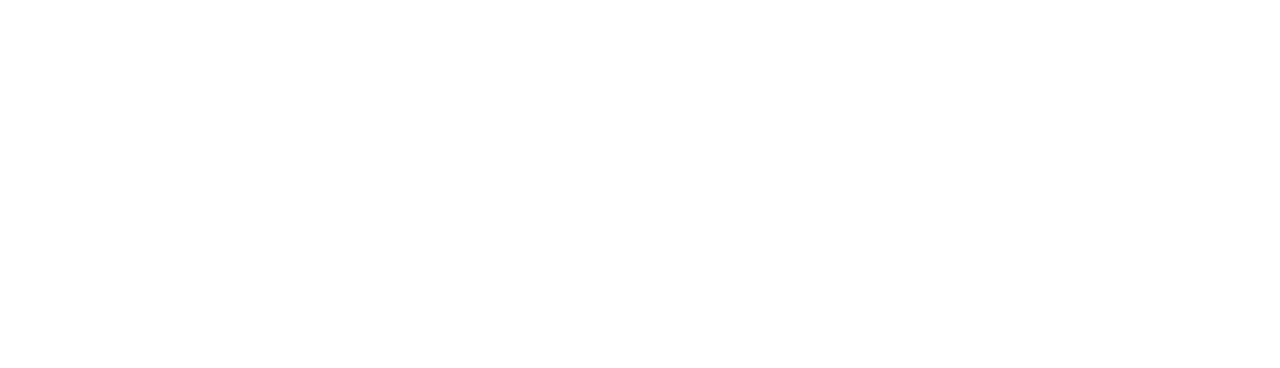
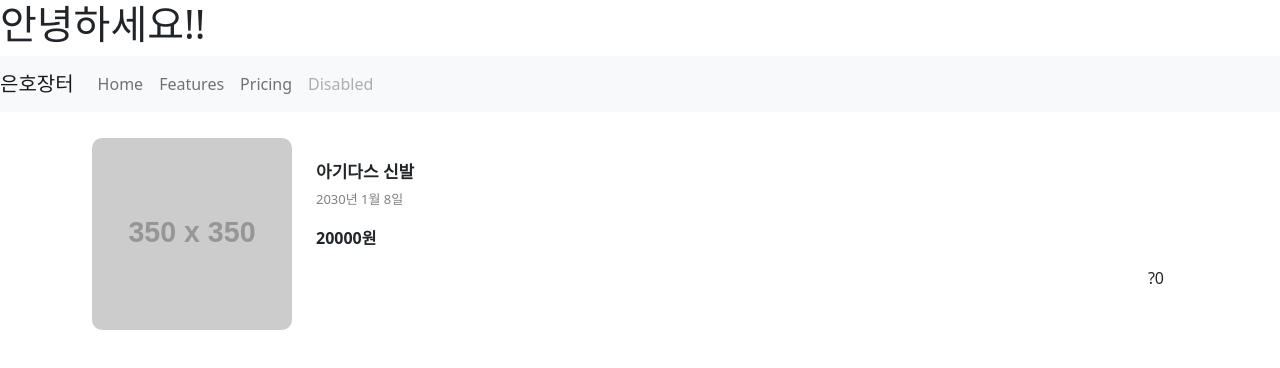
Before and after one commit to uno-km/Practice, a website: page FireBaseProj/public/index.html in a window 1280 px wide. Drawn offline with nearby package versions, Linux system fonts and the light colour scheme; no server answers; placeholder pictures from the web are drawn by us.

Commit message:
:wrench: change file

```diff
--- a/FireBaseProj/public/index.html
+++ b/FireBaseProj/public/index.html
@@ -6,18 +6,14 @@
   <meta name="viewport" content="width=device-width, initial-scale=1.0">
   <title>Document</title>
   <script src="https://www.gstatic.com/firebasejs/8.6.5/firebase-app.js"></script>
-  <script src="https://www.gstatic.com/firebasejs/8.6.5/firebase-auth.js"></script>
-  <script src="https://www.gstatic.com/firebasejs/8.6.5/firebase-firestore.js"></script>
-  <script src="https://www.gstatic.com/firebasejs/8.6.5/firebase-storage.js"></script>
+<script src="https://www.gstatic.com/firebasejs/8.6.5/firebase-auth.js"></script>
+<script src="https://www.gstatic.com/firebasejs/8.6.5/firebase-firestore.js"></script>
+<script src="https://www.gstatic.com/firebasejs/8.6.5/firebase-storage.js"></script>
+<script src="https://cdn.jsdelivr.net/npm/bootstrap@5.0.1/dist/js/bootstrap.bundle.min.js" integrity="sha384-gtEjrD/SeCtmISkJkNUaaKMoLD0//ElJ19smozuHV6z3Iehds+3Ulb9Bn9Plx0x4" crossorigin="anonymous"></script>
+<script src="https://code.jquery.com/jquery-3.6.0.min.js" integrity="sha256-/xUj+3OJU5yExlq6GSYGSHk7tPXikynS7ogEvDej/m4=" crossorigin="anonymous"></script>
   <script type="module">
-    // Import the functions you need from the SDKs you need
-    import { initializeApp } from "https://www.gstatic.com/firebasejs/9.17.2/firebase-app.js";
-    import { getAnalytics } from "https://www.gstatic.com/firebasejs/9.17.2/firebase-analytics.js";
-    // TODO: Add SDKs for Firebase products that you want to use
-    // https://firebase.google.com/docs/web/setup#available-libraries
-
-    // Your web app's Firebase configuration
-    // For Firebase JS SDK v7.20.0 and later, measurementId is optional
+    //import { initializeApp } from "https://www.gstatic.com/firebasejs/9.17.2/firebase-app.js";
+    //import { getAnalytics } from "https://www.gstatic.com/firebasejs/9.17.2/firebase-analytics.js";
     const firebaseConfig = {
       apiKey: "AIzaSyC7w0y1DWrVSOm9WUPjzAc6zkVQ0ZAaawo",
       authDomain: "my-firebase-proj-3047b.firebaseapp.com",
@@ -28,13 +24,58 @@
       appId: "1:93153747967:web:91a69df31d18e1d5343dca",
       measurementId: "G-31H6LG776S"
     };
+    firebase.initializeApp(firebaseConfig);
+    //const firebase = initializeApp(firebaseConfig);
+    //const analytics = getAnalytics(app);
+    const db = firebase.firestore();
+    db.collection('product').get().then((res)=>{
+      console.log(res);
+      res.forEach((el)=>{
+        console.log(el.data());
+      })
+    });
+  </script>
 
-    // Initialize Firebase
-    const app = initializeApp(firebaseConfig);
-    const analytics = getAnalytics(app);
-  </script>
 </head>
 <body>
-
+<h1>안녕하세요!!</h1>
+<nav class="navbar navbar-expand-lg navbar-light bg-light">
+  <a class="navbar-brand" href="#">은호장터</a>
+  <button class="navbar-toggler" type="button" data-toggle="collapse" data-target="#navbarNav" aria-controls="navbarNav" aria-expanded="false" aria-label="Toggle navigation">
+    <span class="navbar-toggler-icon"></span>
+  </button>
+  <div class="collapse navbar-collapse" id="navbarNav">
+    <ul class="navbar-nav">
+      <li class="nav-item active">
+        <a class="nav-link" href="#">Home</a>
+      </li>
+      <li class="nav-item">
+        <a class="nav-link" href="#">Features</a>
+      </li>
+      <li class="nav-item">
+        <a class="nav-link" href="#">Pricing</a>
+      </li>
+      <li class="nav-item">
+        <a class="nav-link disabled" href="#">Disabled</a>
+      </li>
+    </ul>
+  </div>
+</nav>
+<div class="container mt-3">
+  <div class="product">
+    <div class="thumbnail" style="background-image: url('https://via.placeholder.com/350')"></div>
+    <div class="flex-grow-1 p-4">
+      <h5 class="title">아기다스 신발</h5>
+      <p class="date">2030년 1월 8일</p>
+      <p class="price">20000원</p>
+      <p class="float-end">?0</p>
+    </div>
+    <script src="src/js/nav/nav.js"></script>
+  </div>
+</div>
 </body>
 </html>
+<link href="https://cdn.jsdelivr.net/npm/bootstrap@5.0.1/dist/css/bootstrap.min.css" rel="stylesheet" integrity="sha384-+0n0xVW2eSR5OomGNYDnhzAbDsOXxcvSN1TPprVMTNDbiYZCxYbOOl7+AMvyTG2x" crossorigin="anonymous">
+<style>
+  @import url("src/css/firebase.css");
+</style>
--- /dev/null
+++ b/FireBaseProj/public/src/css/firebase.css
@@ -0,0 +1,6 @@
+.navbar-nav>li>a:hover {color: #fff;background-color: #007bff;}
+.product {display: flex;padding: 10px;}
+.thumbnail {max-width: 200px;width: 100%;border-radius: 10px;background-size: cover;background-position: center;}
+.product .price {font-size: 16px;font-weight: 600;}
+.product .title {font-size: 17px;font-weight: 600;}
+.product .date {color: grey;font-size: 13px;}
--- /dev/null
+++ b/FireBaseProj/public/src/js/nav/nav.js
@@ -0,0 +1,5 @@
+$(document).ready(function() {
+  $(".navbar-toggler").click(function() {
+    $(".navbar-collapse").toggle();
+  });
+});
```
Also changed, not shown: FireBaseProj/public/src/common/common.html (added), FireBaseProj/public/src/error/404.html (renamed from FireBaseProj/public/404.html).
